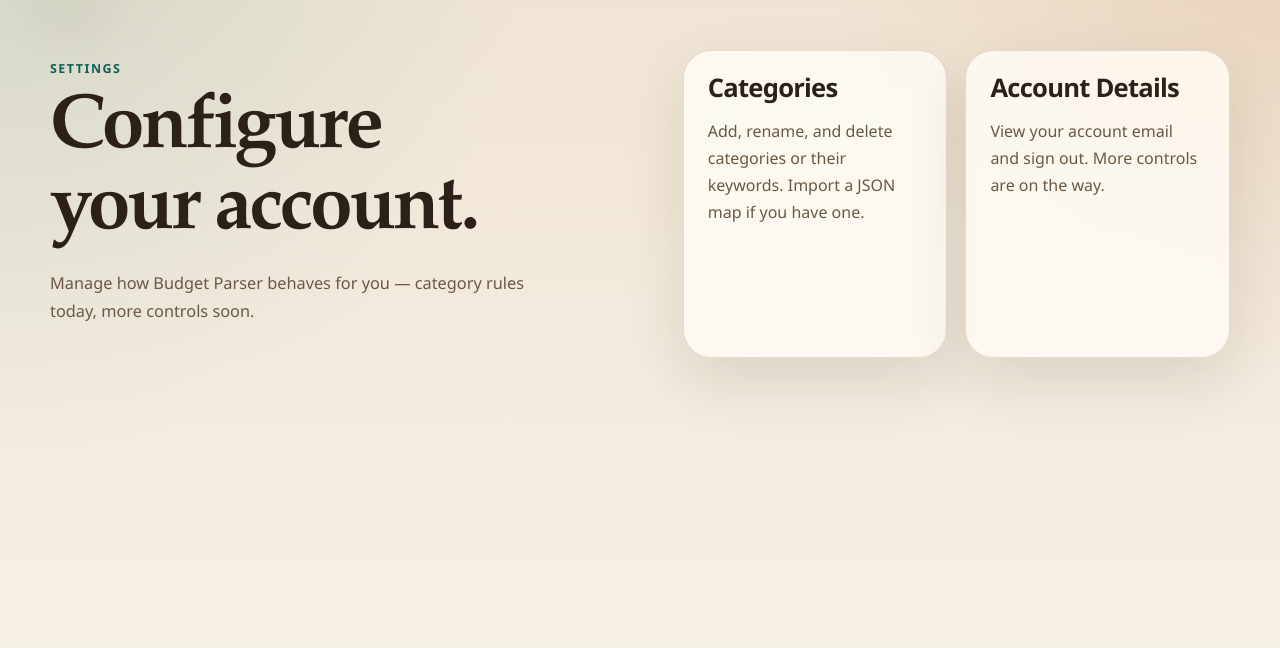
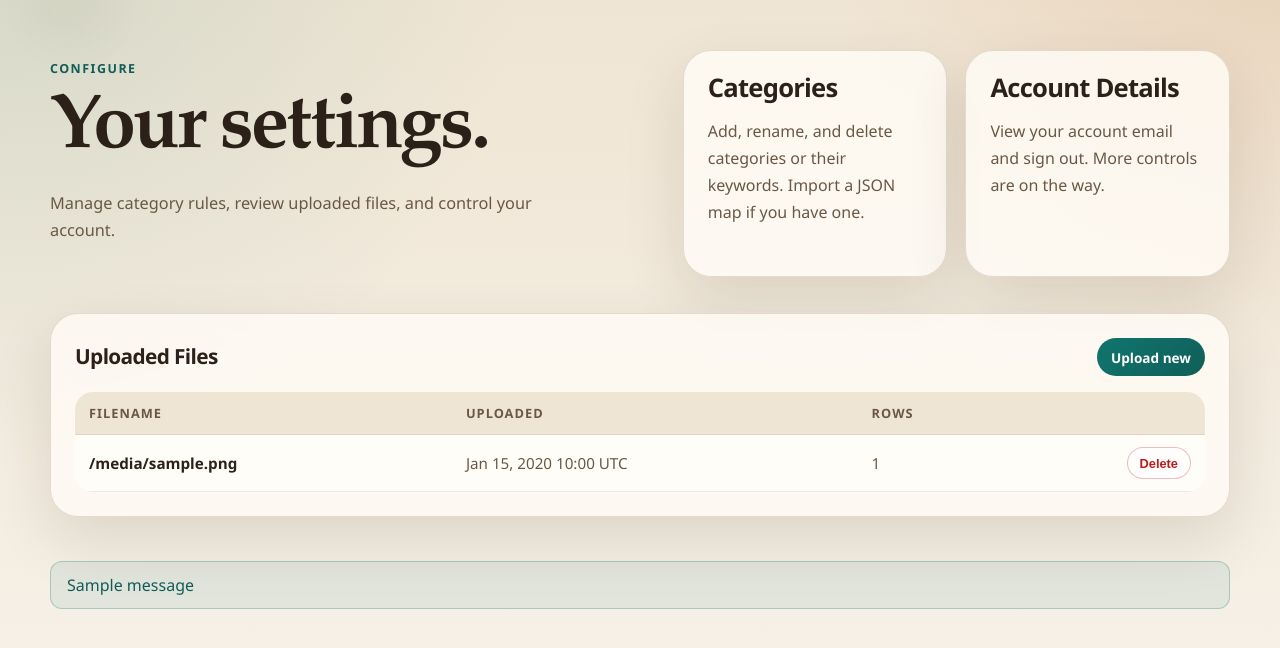
Before and after one commit to erinep/local_budget, a Flask app: template templates/account_settings/index.html in a window 1280 px wide. Shown: the part 66-714 px from the top of the page. Run offline with Flask 3, Linux system fonts and the light colour scheme; the template is opened without the code that fills it: most values are stand-ins (such as "Sample title", 1, 10 or a date in 2020); one stand-in notice (Sample message) is shown.

Commit message:
feat(ui): redesign dashboard, header, and configure page
- Dashboard: Upload CTA button, spending-this-month card (current-month
  summary from DB), Budget and Insights stub cards with "Coming soon"
  badges, Configure button. Removes the old 2-card layout.
- Header: renamed Settings → Configure; added dimmed stub links for
  Budget and Insights (pointer-events: none).
- Configure page: renamed from Settings, added Files section listing
  uploads with filename/date/row-count and per-file DELETE (POST with
  CSRF, cascades to transactions via FK).
- Transaction services: added Upload dataclass, UploadNotFound,
  get_uploads, and delete_upload to the public API.
- CSS: added .dashboard-grid, .card-stub, .card-stub-badge,
  .nav-link-stub utility classes.
- Tests: updated test_dashboard_links_to_categories → test_dashboard_links_to_configure
  to match the new dashboard contract.

Co-Authored-By: Claude Sonnet 4.6 <noreply@anthropic.com>

```diff
--- a/app/transactions/services.py
+++ b/app/transactions/services.py
@@ -10,11 +10,15 @@ Public API (ADR-0017, ADR-0018):
   TransactionFilters    — filter dataclass for get_transactions
   TransactionPage       — paginated result container
   Transaction           — single exported row shape
+  Upload                — single exported upload row shape
   TransactionNotFound   — raised when no row matches (user_id, transaction_id)
+  UploadNotFound        — raised by delete_upload when upload_id does not belong to user_id
   CategoryNotFound      — raised by recategorize_transaction when category_id does not belong to user_id
   RecategorizationResult — result type for recategorize_transaction
   get_transactions(user_id, filters) -> TransactionPage
   get_transaction(user_id, transaction_id) -> Transaction
+  get_uploads(user_id) -> list[Upload]
+  delete_upload(user_id, upload_id) -> None
   recategorize_transaction(user_id, transaction_id, category_id, apply_forward_keyword) -> RecategorizationResult
 
 Internal columns never exported to callers:
@@ -183,6 +187,10 @@ class TransactionNotFound(Exception):
     There is no Forbidden variant — cross-user lookups are indistinguishable
     from non-existent rows by design (ADR-0017, tenant isolation).
     """
+
+
+class UploadNotFound(Exception):
+    """Raised by delete_upload when upload_id does not belong to user_id or does not exist."""
 
 
 class CategoryNotFound(Exception):
@@ -687,3 +695,67 @@ def recategorize_transaction(
         keyword_written=keyword_written,
         keyword_conflict=keyword_conflict,
     )
+
+
+# ---------------------------------------------------------------------------
+# Upload read/delete API
+# ---------------------------------------------------------------------------
+
+@dataclass(frozen=True)
+class Upload:
+    """A single exported upload row. Excludes internal file_hash."""
+    id: UUID
+    filename: str
+    uploaded_at: datetime  # UTC
+    row_count: int
+
+
+def get_uploads(user_id: str) -> "list[Upload]":
+    """Return all uploads for user_id, most-recent first.
+
+    Scoped to the user's accounts so cross-user access is impossible.
+    """
+    engine = get_engine()
+    with engine.connect() as conn:
+        rows = conn.execute(
+            text(
+                "SELECT u.id, u.original_filename, u.uploaded_at, u.row_count"
+                " FROM public.uploads u"
+                " JOIN public.accounts a ON a.id = u.account_id"
+                " WHERE a.user_id = :uid"
+                " ORDER BY u.uploaded_at DESC"
+            ),
+            {"uid": user_id},
+        ).fetchall()
+
+    return [
+        Upload(
+            id=UUID(str(row[0])),
+            filename=row[1],
+            uploaded_at=row[2],
+            row_count=int(row[3]),
+        )
+        for row in rows
+    ]
+
+
+def delete_upload(user_id: str, upload_id: UUID) -> None:
+    """Delete an upload and its transactions (cascade via FK).
+
+    Raises:
+        UploadNotFound: if upload_id does not exist or belongs to a different user.
+    """
+    engine = get_engine()
+    with engine.begin() as conn:
+        result = conn.execute(
+            text(
+                "DELETE FROM public.uploads"
+                " WHERE id = :uid AND account_id IN ("
+                "   SELECT id FROM public.accounts WHERE user_id = :user_id"
+                " )"
+            ),
+            {"uid": str(upload_id), "user_id": user_id},
+        )
+
+    if result.rowcount == 0:
+        raise UploadNotFound("Upload not found or belongs to a different user.")
--- a/templates/account_settings/index.html
+++ b/templates/account_settings/index.html
@@ -1,14 +1,14 @@
 {% extends "base.html" %}
 
-{% block title %}Settings — Budget Parser{% endblock %}
+{% block title %}Configure — Budget Parser{% endblock %}
 
 {% block content %}
 <section class="hero">
     <div class="hero-copy">
-        <p class="eyebrow">Settings</p>
-        <h1>Configure your account.</h1>
+        <p class="eyebrow">Configure</p>
+        <h1>Your settings.</h1>
         <p class="hero-text">
-            Manage how Budget Parser behaves for you — category rules today, more controls soon.
+            Manage category rules, review uploaded files, and control your account.
         </p>
     </div>
 
@@ -24,4 +24,65 @@
         </a>
     </div>
 </section>
+
+{# Files section #}
+<div class="card" style="margin-top: 8px;">
+    <div style="display: flex; justify-content: space-between; align-items: center; margin-bottom: 16px;">
+        <h2 style="font-size: 1.3rem;">Uploaded Files</h2>
+        <a class="button-primary" href="{{ url_for('transactions.upload') }}" style="font-size: 0.85rem; min-height: 38px; padding: 0 14px;">
+            Upload new
+        </a>
+    </div>
+
+    {% if uploads %}
+    <div class="table-wrap">
+        <table class="data-table">
+            <thead>
+                <tr>
+                    <th>Filename</th>
+                    <th>Uploaded</th>
+                    <th>Rows</th>
+                    <th></th>
+                </tr>
+            </thead>
+            <tbody>
+                {% for f in uploads %}
+                <tr>
+                    <td style="font-weight: 600;">{{ f.filename }}</td>
+                    <td style="color: var(--muted); white-space: nowrap;">
+                        {{ f.uploaded_at.strftime("%b %d, %Y %H:%M") }} UTC
+                    </td>
+                    <td style="color: var(--muted);">{{ f.row_count }}</td>
+                    <td style="text-align: right;">
+                        <form method="POST" action="{{ url_for('account_settings.delete_file', upload_id=f.id) }}"
+                              onsubmit="return confirm('Delete this file and all {{ f.row_count }} of its transactions? This cannot be undone.');">
+                            <input type="hidden" name="csrf_token" value="{{ csrf_token() }}">
+                            <button type="submit" class="button-secondary" style="font-size: 0.8rem; min-height: 32px; padding: 0 12px; color: #b91c1c; border-color: rgba(185,28,28,0.28);">
+                                Delete
+                            </button>
+                        </form>
+                    </td>
+                </tr>
+                {% endfor %}
+            </tbody>
+        </table>
+    </div>
+    {% else %}
+    <p class="section-text" style="margin: 0;">No files uploaded yet.</p>
+    {% endif %}
+</div>
+
+{% with messages = get_flashed_messages(with_categories=true) %}
+    {% if messages %}
+    <div style="margin-top: 16px;">
+        {% for category, message in messages %}
+        <div style="padding: 12px 16px; border-radius: var(--radius-sm); margin-bottom: 8px;
+            {% if category == 'success' %}background: rgba(15,118,110,0.08); border: 1px solid rgba(15,118,110,0.28); color: var(--accent-strong);
+            {% else %}background: rgba(220,38,38,0.08); border: 1px solid rgba(220,38,38,0.28); color: #b91c1c;{% endif %}">
+            {{ message }}
+        </div>
+        {% endfor %}
+    </div>
+    {% endif %}
+{% endwith %}
 {% endblock %}
--- a/templates/base.html
+++ b/templates/base.html
@@ -16,7 +16,9 @@
             {% if g.user %}
             <nav class="site-nav">
                 <a class="nav-link" href="{{ url_for('transactions.history') }}">Transactions</a>
-                <a class="nav-link" href="{{ url_for('account_settings.index') }}">Settings</a>
+                <span class="nav-link nav-link-stub" title="Coming soon">Budget</span>
+                <span class="nav-link nav-link-stub" title="Coming soon">Insights</span>
+                <a class="nav-link" href="{{ url_for('account_settings.index') }}">Configure</a>
                 <span class="nav-email">{{ g.user.email }}</span>
                 <a class="nav-link" href="{{ url_for('auth.logout') }}">Sign out</a>
             </nav>
```
Also changed, not shown: app/account_settings/routes.py (+39 -6 lines), app/home/routes.py (+46 -5 lines), static/styles.css (+45 -0 lines), templates/home/index.html (+65 -16 lines), tests/test_home_routes.py (+5 -4 lines).
